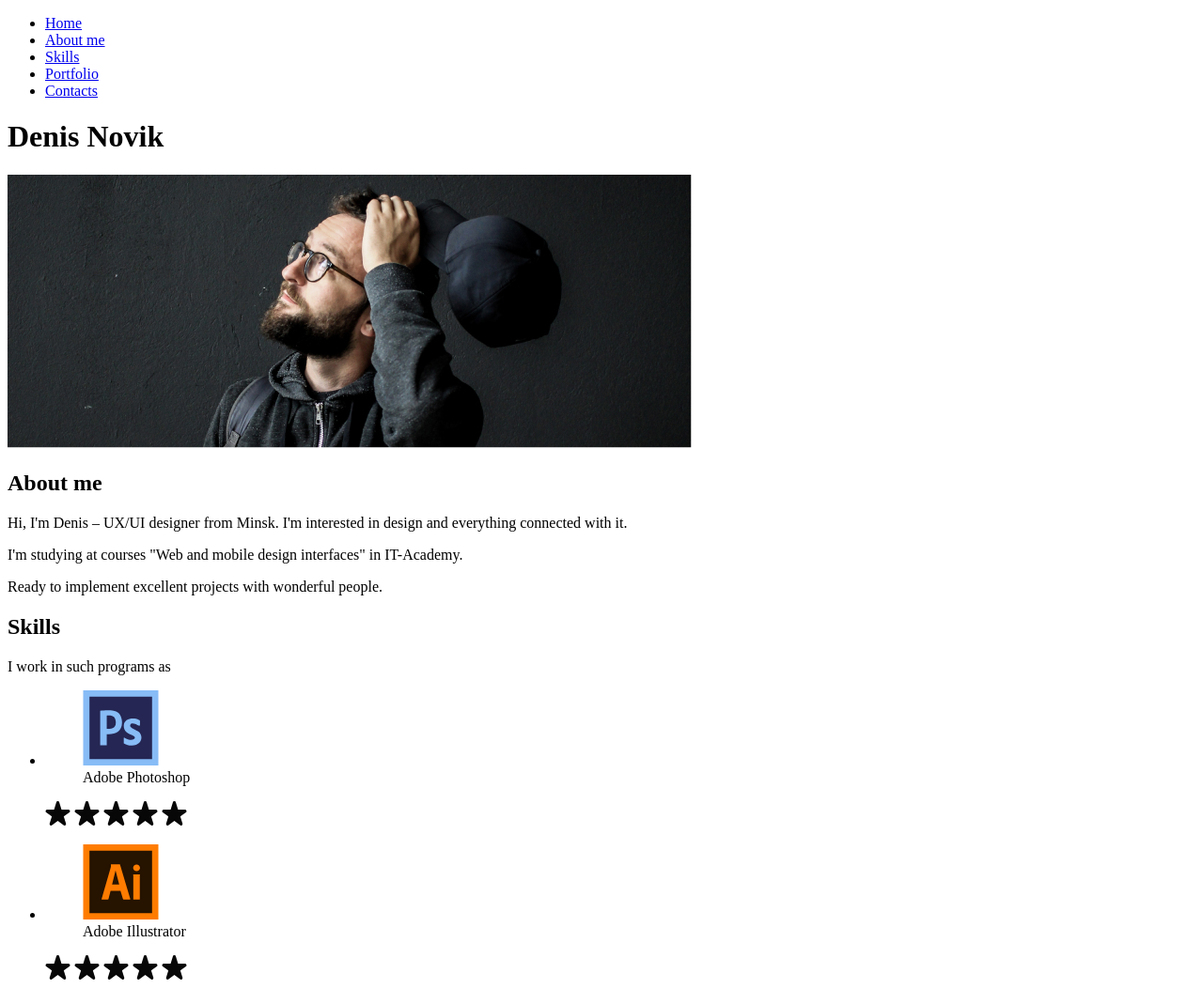
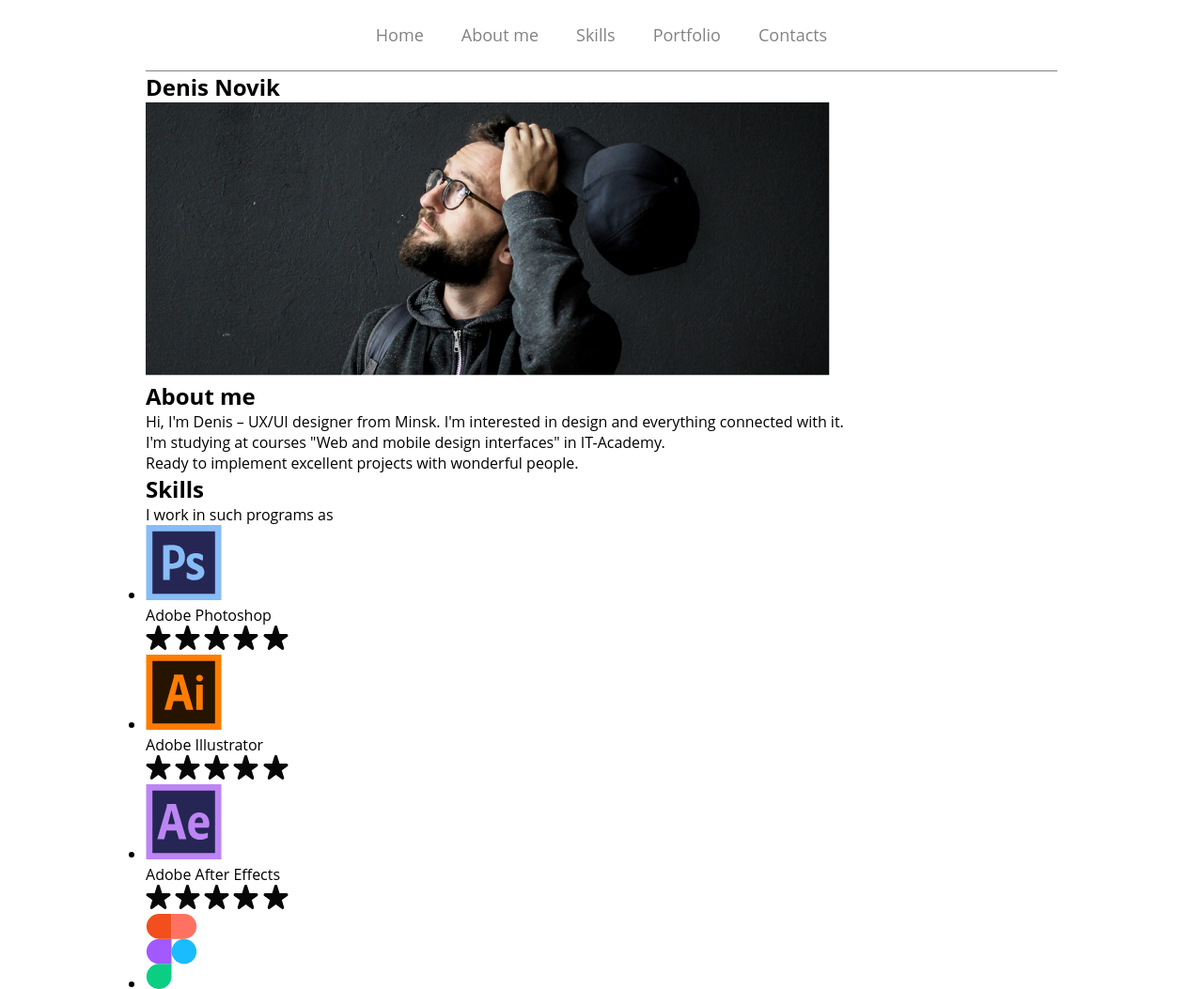
Before and after one commit to alexandra11223/HM-138, a plain HTML site: page 02-figma/index.html in a window 1280 px wide. Shown: the top 1053 px of the page at 94% size. Drawn offline with Linux system fonts and the light colour scheme.

Commit message:
added style file to hm02

```diff
--- a/02-figma/index.html
+++ b/02-figma/index.html
@@ -4,42 +4,55 @@
     <meta charset="UTF-8">
     <meta name="viewport" content="width=device-width, initial-scale=1.0">
     <title>Denis Novik</title>
+    <link rel="stylesheet" href="style/style.css">
 </head>
 <body>
     <div class="wrapper">
-        <header>
-            <nav class="nav">
-                <ul class="nav-bar">
-                    <li><a href="#first">Home</a></li>
-                    <li><a href="#about_me">About me</a></li>
-                    <li><a href="#skills_section">Skills</a></li>
-                    <li><a href="#portfolio_section">Portfolio</a></li>
-                    <li><a href="#contacts">Contacts</a></li>
+        <header class="header">
+          <div class="container">
+            <nav class="header__nav">
+                <ul class="header__nav-bar">
+                    <li class="header__item">
+                      <a class="header__link" href="#first">Home</a></li>
+                    <li class="header__item">
+                      <a class="header__link" href="#about_me">About me</a></li>
+                    <li class="header__item">
+                      <a class="header__link" href="#skills_section">Skills</a></li>
+                    <li class="header__item">
+                      <a class="header__link" href="#portfolio_section">Portfolio</a></li>
+                    <li class="header__item">
+                      <a class="header__link" href="#contacts">Contacts</a></li>
                 </ul>
             </nav>
+          </div>
         </header>
 
-        <div class="banner">
+        <section class="banner">
+        <div class="container">
             <h1 class="title">Denis Novik</h1>
             <img src="assets/images/denis_novik.jpg" alt="">
         </div>
+      </section>
 
         <section class="about-me" id="about_me">
+          <div class="container">
                 <h2>About me</h2>
-                <p>Hi, I'm Denis – UX/UI designer from Minsk.
+                <p class="text">Hi, I'm Denis – UX/UI designer from Minsk.
                     I'm interested in design and everything connected with it.</p>
-                <p>I'm studying at courses "Web and mobile design
+                <p class="text">I'm studying at courses "Web and mobile design
                         interfaces" in IT-Academy.</p>
-                <p>Ready to implement excellent projects
+                <p class="text">Ready to implement excellent projects
                             with wonderful people.</p>
+          </div>
         </section>
 
         <section class="skills" id="skills_section">
+          <div class="container">
               <hgroup>
                 <h2 class="skills-title">Skills</h2>
                 <p class="skills-par">I work in such programs as</p>
               </hgroup>
-              <div>
+              <div class="icone">
                 <ul class="icone">
                   <li>
                     <figure>
@@ -87,6 +100,7 @@
                   </li>
                 </ul>
               </div>
+            </div>
           </section>
 
           <section class="portfolio" id="portfolio_section">
@@ -115,9 +129,9 @@
               </ul>
             </div>
           </section>
-        </div>
 
           <footer id="contacts">
+            <div class="container">
             <div class="flex-box">
               <hgroup class="contacts">
                 <h2>Contacts</h2>
--- /dev/null
+++ b/02-figma/style/style.css
@@ -0,0 +1,47 @@
+/* Reset CSS */
+* {
+    margin: 0;
+    padding: 0;
+    box-sizing: border-box;
+}
+
+/* Reset CSS end */
+
+body {
+    font-family: 'Open Sans', sans-serif;
+}
+
+.container {
+    max-width: 970px;
+    margin: 0 auto;
+}
+
+/* Header start  */
+.header__nav {
+    border-bottom: 1px solid #828282;
+}
+
+.header__nav-bar {
+    display: flex;
+    justify-content: center;
+    gap: 40px;
+    padding-top: 25px;
+    padding-bottom: 25px;
+    list-style: none;
+}
+
+.header__link {
+    font-size: 18px;
+    font-weight: 400;
+    line-height: 25px;
+    text-decoration: none;
+    color: #828282;
+}
+
+/* Header end  */
+
+/* Hero Start */
+/* Hero End */
+
+/* About Start */
+/* About End */
```
